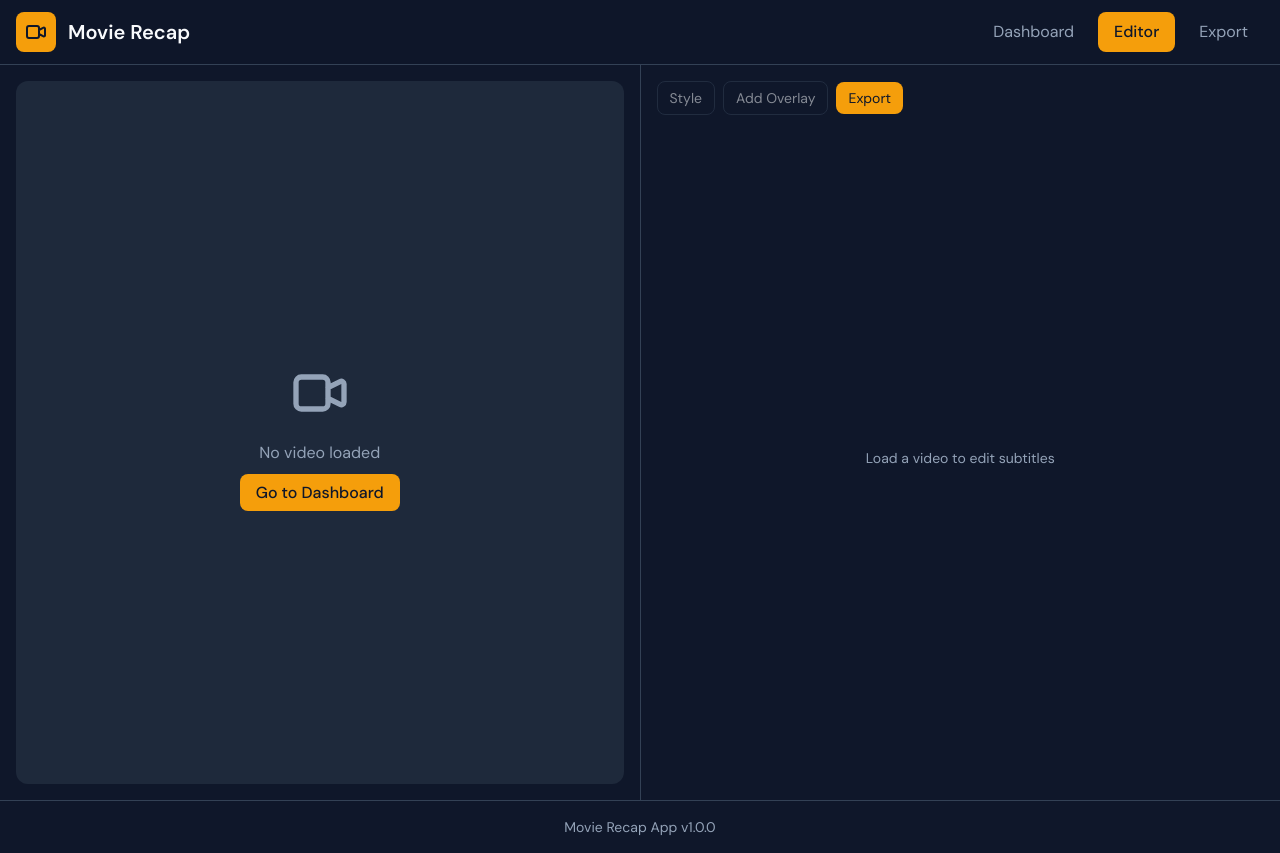
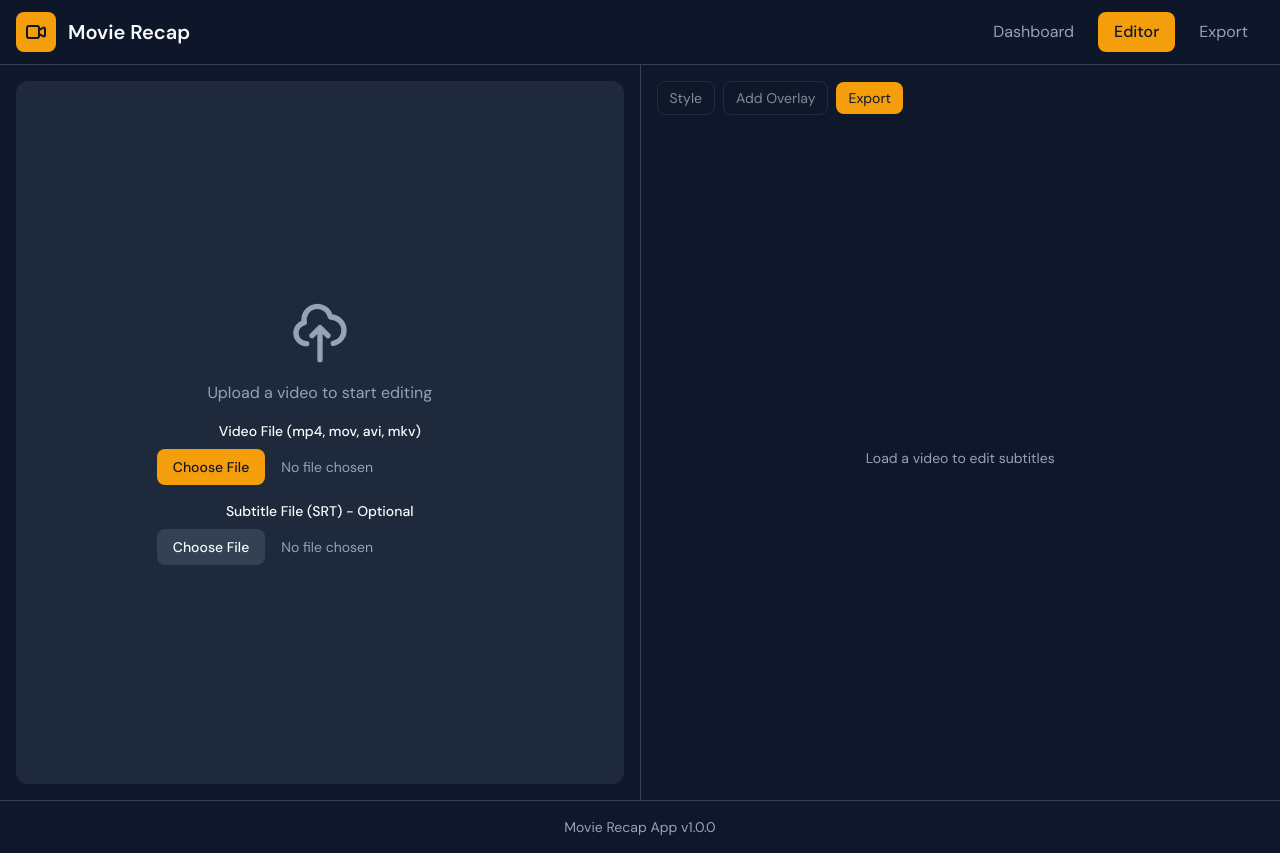
Before and after one commit to amkyawdev/recap-v2, a React (Vite) app in the folder frontend/: page /editor in a window 1280 px wide. Built offline with nearby package versions, Linux system fonts and the light colour scheme.

Commit message:
fix: Add direct upload to Editor and Export pages

```diff
--- a/frontend/src/pages/EditorPage.jsx
+++ b/frontend/src/pages/EditorPage.jsx
@@ -49,6 +49,72 @@ export default function EditorPage() {
       }
     }
   }, []);
+
+  // Upload handlers - direct from editor page
+  const handleVideoUpload = async (e) => {
+    const file = e.target.files?.[0];
+    if (!file) return;
+
+    setIsLoading(true);
+    setError(null);
+
+    try {
+      const formData = new FormData();
+      formData.append('video', file);
+
+      const response = await fetch(`${API_BASE}/upload/video`, {
+        method: 'POST',
+        body: formData
+      });
+
+      const data = await response.json();
+
+      if (!response.ok) {
+        throw new Error(data.error || 'Upload failed');
+      }
+
+      setVideoFile(data.file);
+      localStorage.setItem('videoFile', JSON.stringify(data.file));
+    } catch (err) {
+      setError(err.message);
+    } finally {
+      setIsLoading(false);
+    }
+  };
+
+  const handleSubtitleUpload = async (e) => {
+    const file = e.target.files?.[0];
+    if (!file) return;
+
+    setIsLoading(true);
+    setError(null);
+
+    try {
+      const formData = new FormData();
+      formData.append('subtitle', file);
+
+      const response = await fetch(`${API_BASE}/upload/subtitle`, {
+        method: 'POST',
+        body: formData
+      });
+
+      const data = await response.json();
+
+      if (!response.ok) {
+        throw new Error(data.error || 'Upload failed');
+      }
+
+      setSubtitleFile(data.file);
+      localStorage.setItem('subtitleFile', JSON.stringify(data.file));
+
+      // Load subtitles
+      loadSubtitles(data.file.filename);
+    } catch (err) {
+      setError(err.message);
+    } finally {
+      setIsLoading(false);
+    }
+  };
 
   const loadSubtitles = async (filename) => {
     if (!filename) return;
@@ -149,17 +215,35 @@ export default function EditorPage() {
           </div>
         ) : (
           <div className="flex-1 flex items-center justify-center bg-secondary rounded-xl">
-            <div className="text-center">
+            <div className="text-center max-w-md p-6">
               <svg className="w-16 h-16 mx-auto mb-4 text-text-secondary" fill="none" viewBox="0 0 24 24" stroke="currentColor">
-                <path strokeLinecap="round" strokeLinejoin="round" strokeWidth={2} d="M15 10l4.553-2.276A1 1 0 0121 8.618v6.764a1 1 0 01-1.447.894L15 14M5 18h8a2 2 0 002-2V8a2 2 0 00-2-2H5a2 2 0 00-2 2v8a2 2 0 002 2z" />
+                <path strokeLinecap="round" strokeLinejoin="round" strokeWidth={2} d="M7 16a4 4 0 01-.88-7.903A5 5 0 1115.9 6L16 6a5 5 0 011 9.9M15 13l-3-3m0 0l-3 3m3-3v12" />
               </svg>
-              <p className="text-text-secondary mb-4">No video loaded</p>
-              <Link
-                to="/"
-                className="px-4 py-2 rounded-lg bg-accent text-primary font-medium hover:bg-accent/80 transition-colors"
-              >
-                Go to Dashboard
-              </Link>
+              <p className="text-text-secondary mb-4">Upload a video to start editing</p>
+
+              {/* Direct upload form */}
+              <div className="space-y-4">
+                <div>
+                  <label className="block mb-2 text-sm font-medium">Video File (mp4, mov, avi, mkv)</label>
+                  <input
+                    type="file"
+                    accept="video/*"
+                    onChange={handleVideoUpload}
+                    className="w-full text-sm text-text-secondary file:mr-4 file:py-2 file:px-4 file:rounded-lg file:border-0 file:bg-accent file:text-primary file:font-medium hover:file:bg-accent/80"
+                  />
+                </div>
+                <div>
+                  <label className="block mb-2 text-sm font-medium">Subtitle File (SRT) - Optional</label>
+                  <input
+                    type="file"
+                    accept=".srt"
+                    onChange={handleSubtitleUpload}
+                    className="w-full text-sm text-text-secondary file:mr-4 file:py-2 file:px-4 file:rounded-lg file:border-0 file:bg-border file:text-text-primary file:font-medium hover:file:bg-border/80"
+                  />
+                </div>
+              </div>
+
+              {error && <p className="mt-4 text-red-500 text-sm">{error}</p>}
             </div>
           </div>
         )}
--- a/frontend/src/pages/ExportPage.jsx
+++ b/frontend/src/pages/ExportPage.jsx
@@ -64,6 +64,53 @@ export default function ExportPage() {
       }
     }
   }, []);
+
+  // Upload handlers
+  const handleVideoUpload = async (e) => {
+    const file = e.target.files?.[0];
+    if (!file) return;
+
+    try {
+      const formData = new FormData();
+      formData.append('video', file);
+
+      const response = await fetch(`${API_BASE}/upload/video`, {
+        method: 'POST',
+        body: formData
+      });
+
+      const data = await response.json();
+      if (!response.ok) throw new Error(data.error);
+
+      setVideoFile(data.file);
+      localStorage.setItem('videoFile', JSON.stringify(data.file));
+    } catch (err) {
+      setError(err.message);
+    }
+  };
+
+  const handleSubtitleUpload = async (e) => {
+    const file = e.target.files?.[0];
+    if (!file) return;
+
+    try {
+      const formData = new FormData();
+      formData.append('subtitle', file);
+
+      const response = await fetch(`${API_BASE}/upload/subtitle`, {
+        method: 'POST',
+        body: formData
+      });
+
+      const data = await response.json();
+      if (!response.ok) throw new Error(data.error);
+
+      setSubtitleFile(data.file);
+      localStorage.setItem('subtitleFile', JSON.stringify(data.file));
+    } catch (err) {
+      setError(err.message);
+    }
+  };
 
   const handleExport = async () => {
     if (!videoFile) {
@@ -181,13 +228,31 @@ export default function ExportPage() {
           <svg className="w-16 h-16 mx-auto mb-4 text-text-secondary" fill="none" viewBox="0 0 24 24" stroke="currentColor">
             <path strokeLinecap="round" strokeLinejoin="round" strokeWidth={2} d="M7 16a4 4 0 01-.88-7.903A5 5 0 1115.9 6L16 6a5 5 0 011 9.9M15 13l-3-3m0 0l-3 3m3-3v12" />
           </svg>
-          <p className="text-text-secondary mb-4">No video loaded</p>
-          <Link
-            to="/"
-            className="px-4 py-2 rounded-lg bg-accent text-primary font-medium hover:bg-accent/80 transition-colors"
-          >
-            Go to Dashboard
-          </Link>
+          <p className="text-text-secondary mb-4">Upload a video to start exporting</p>
+
+          {/* Direct upload */}
+          <div className="max-w-md mx-auto space-y-4">
+            <div>
+              <label className="block mb-2 text-sm font-medium">Video File</label>
+              <input
+                type="file"
+                accept="video/*"
+                onChange={handleVideoUpload}
+                className="w-full text-sm text-text-secondary file:mr-4 file:py-2 file:px-4 file:rounded-lg file:border-0 file:bg-accent file:text-primary file:font-medium hover:file:bg-accent/80"
+              />
+            </div>
+            <div>
+              <label className="block mb-2 text-sm font-medium">Subtitle File (optional)</label>
+              <input
+                type="file"
+                accept=".srt"
+                onChange={handleSubtitleUpload}
+                className="w-full text-sm text-text-secondary file:mr-4 file:py-2 file:px-4 file:rounded-lg file:border-0 file:bg-border file:text-text-primary file:font-medium hover:file:bg-border/80"
+              />
+            </div>
+          </div>
+
+          {error && <p className="mt-4 text-red-500 text-sm">{error}</p>}
         </div>
       ) : (
         <div className="space-y-6">
```
